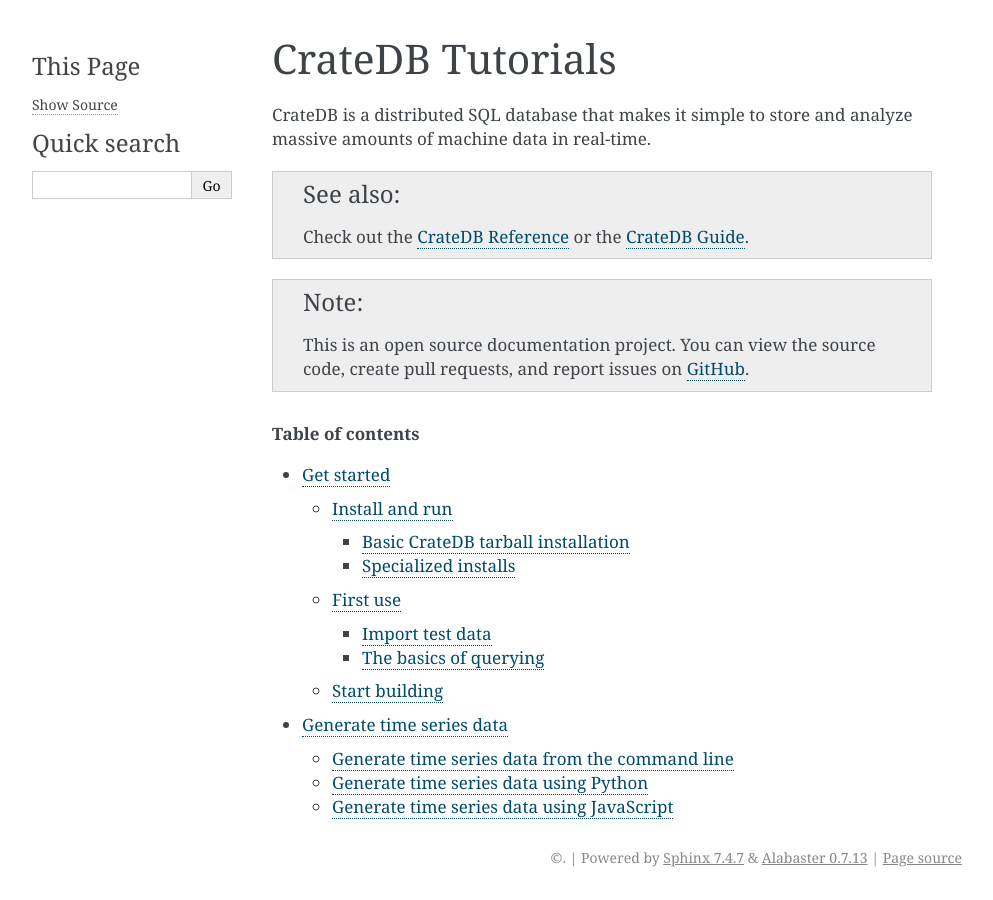
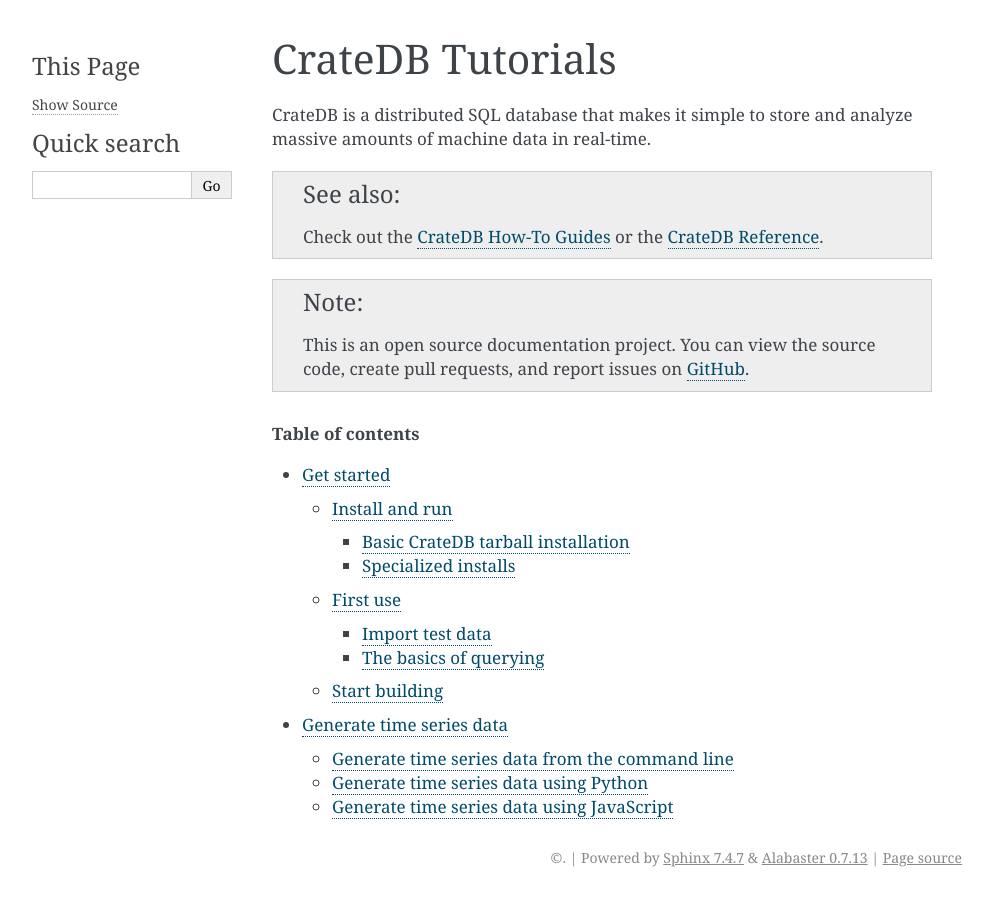
Before and after one commit to crate/crate-tutorials, a Sphinx documentation site: the page built from docs/index.rst, in a window 1280 px wide. Shown: the whole page, without its empty margins (148-1141 px from the left). Built offline with Sphinx 7.4.7, drawn with Linux system fonts in a browser that asks for light colours.

Commit message:
Update top-level docs for documentation reshuffle

```diff
--- a/README.rst
+++ b/README.rst
@@ -2,7 +2,7 @@
 CrateDB Tutorials
 =================
 
-`Tutorials`_ for `CrateDB`_.
+Tutorials for getting started with `CrateDB`_.
 
 
 Contributing
@@ -28,5 +28,4 @@
 .. _CrateDB: https://crate.io/products/cratedb/
 .. _developer docs: DEVELOP.rst
 .. _live docs: https://crate.io/docs/crate/tutorials/en/latest/
-.. _Tutorials: https://crate.io/docs/crate/tutorials/en/latest/
 .. _support channels: https://crate.io/support/
--- a/docs/index.rst
+++ b/docs/index.rst
@@ -9,7 +9,7 @@
 
 .. SEEALSO::
 
-    Check out the `CrateDB Reference`_ or the `CrateDB Guide`_.
+    Check out the `CrateDB How-To Guides`_  or the `CrateDB Reference`_.
 
 .. NOTE::
 
@@ -26,6 +26,6 @@
     generate-time-series/index
 
 
+.. _CrateDB How-To Guides: https://crate.io/docs/crate/howtos/en/latest/
+.. _CrateDB Reference: https://crate.io/docs/crate/reference/en/latest/
 .. _GitHub: https://github.com/crate/cloud-tutorials
-.. _CrateDB Reference: https://crate.io/docs/crate/reference/en/latest/
-.. _CrateDB Guide: https://crate.io/docs/crate/guide/en/latest/
```
